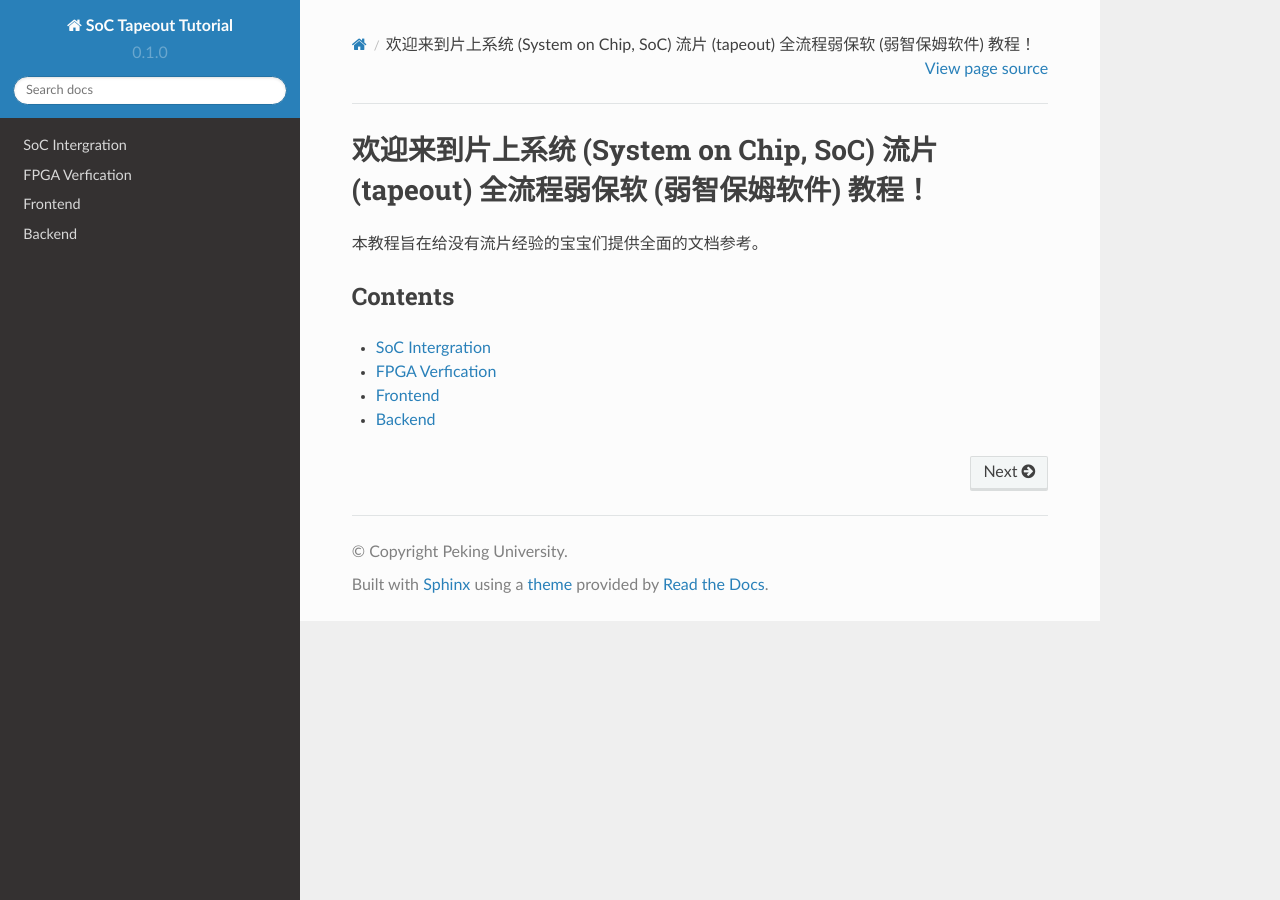
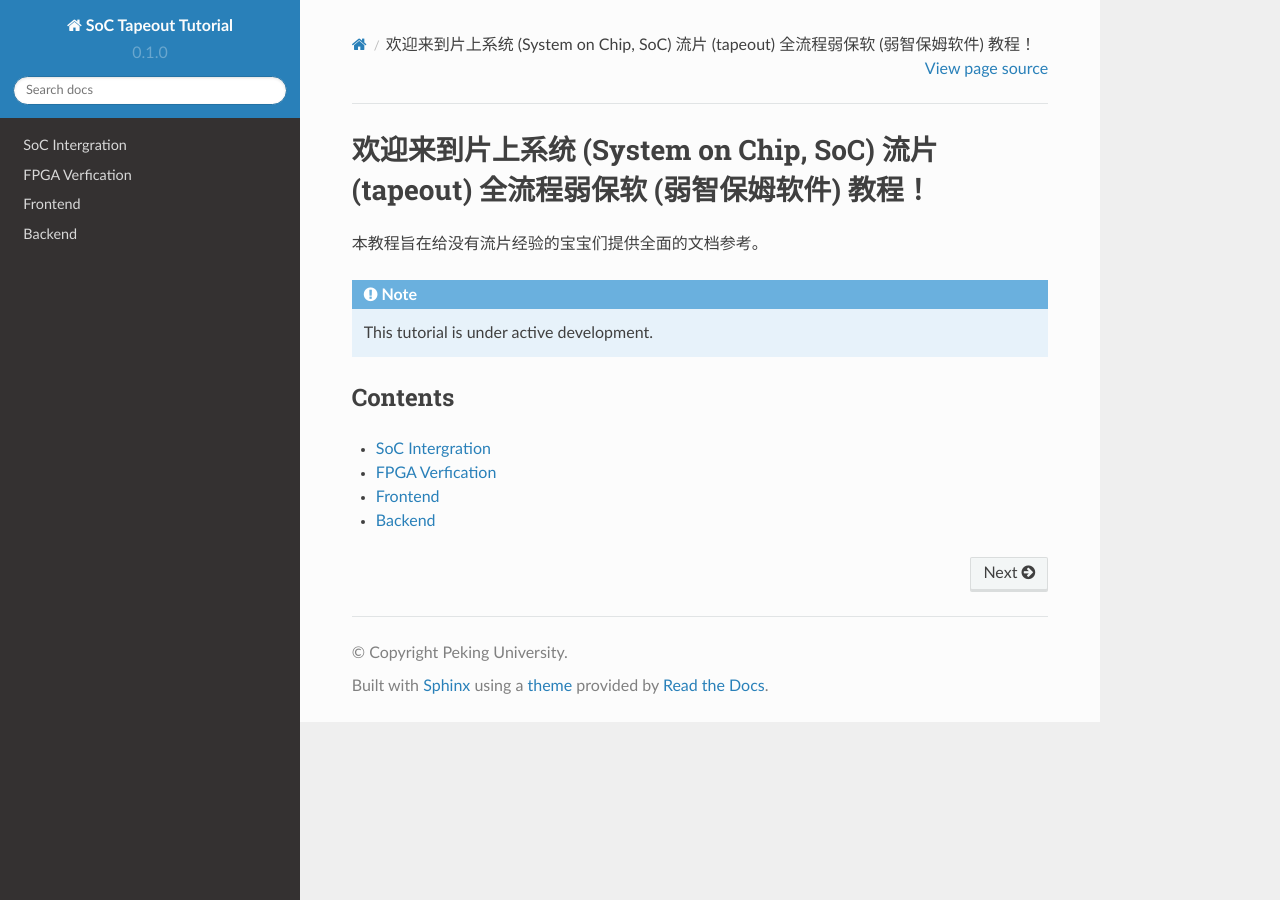
Before and after one commit to Siris-Li/SoC-Tapeout-Tutorial, a Sphinx documentation site: the page built from docs/source/index.rst, in a window 1280 px wide. Built offline with Sphinx 7.4.7 and the Read the Docs theme 2.0.0, drawn with Linux system fonts in a browser that asks for light colours; pages that are not in the unit, such as notebooks, are missing from menus.

Commit message:
Update index.rst

```diff
--- a/docs/source/index.rst
+++ b/docs/source/index.rst
@@ -3,6 +3,11 @@
 
 
 本教程旨在给没有流片经验的宝宝们提供全面的文档参考。
+
+.. note::
+
+   This tutorial is under active development.
+
 
 Contents
 --------
```
